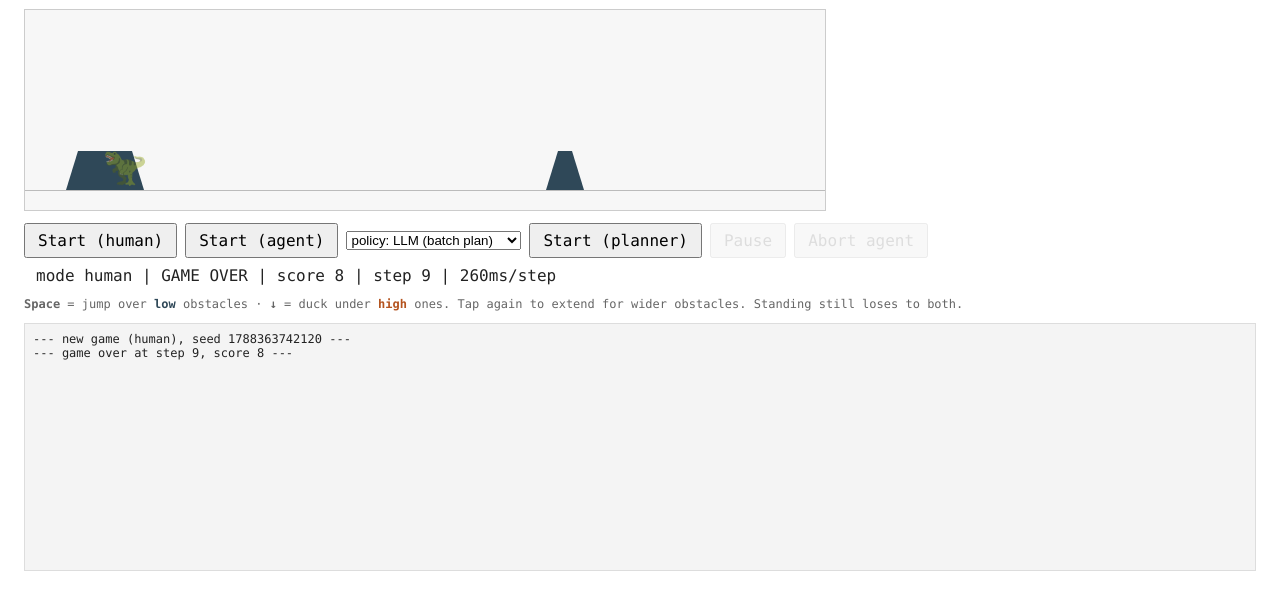
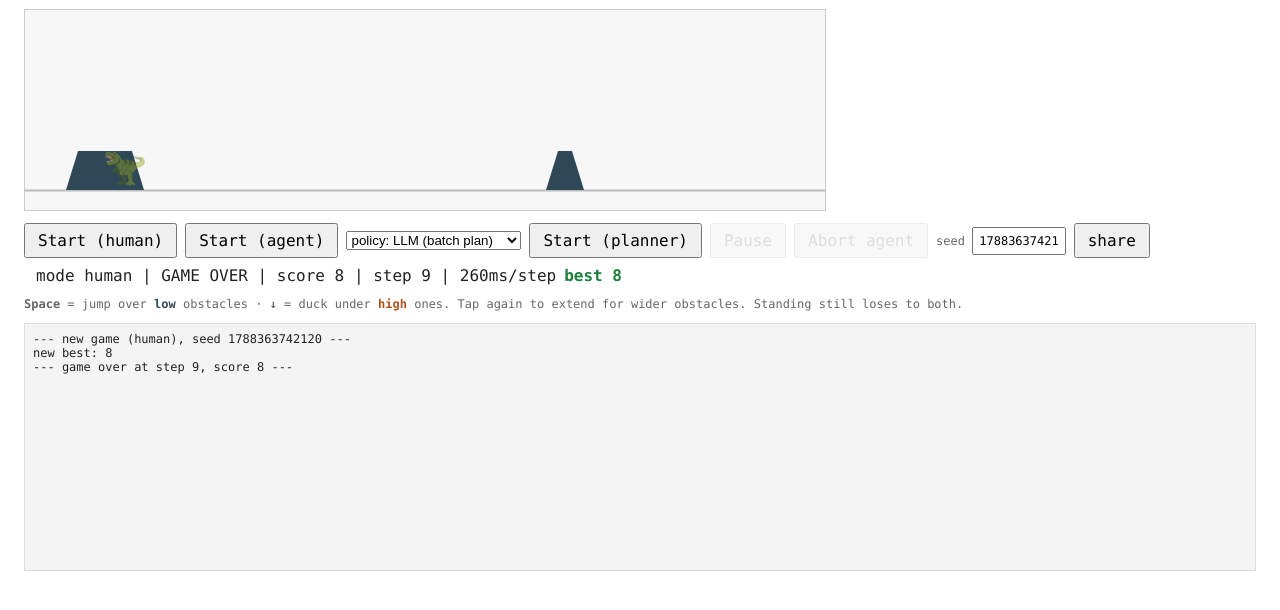
Before and after one commit to gowsri11/dino-game-agent, a website with bundled scripts: page public/index.html in a window 1280 px wide. Both pictures are taken after a click on the button "Start (human)". Shown: the part 48-658 px from the top of the page. Built offline with nearby package versions, Linux system fonts and the light colour scheme.

Commit message:
Add seed sharing, a persistent best score, and death feedback
The RNG was already seeded and the seed already logged, so replaying an exact run
only needed surfacing: the seed box shows the current run and accepts one to
replay, and share copies a ?seed= link. Same seed, same lane, which is what makes
a human score and an agent score comparable rather than anecdotal.

Best score persists in localStorage so a run has a point.

Feedback is a decaying jolt and red wash on death, and a ring around the player
as an obstacle passes under them intact. main.js reports what happened and when;
the renderer owns how it looks.

Fixes a static-routing bug this surfaced: the server matched on the raw request
url, so any path carrying a query string 404ed. Every shared run link would have
been dead on arrival.

```diff
--- a/public/index.html
+++ b/public/index.html
@@ -12,6 +12,9 @@
   button { font: inherit; padding: 6px 12px; cursor: pointer; }
   button:disabled { opacity: .4; cursor: default; }
   #stats { margin-left: 12px; }
+  #best { color: #1b7f3b; font-weight: bold; }
+  input { font: inherit; padding: 5px; width: 11ch; }
+  label { color: #666; font-size: 12px; }
   #log { margin-top: 12px; height: 230px; overflow-y: auto; background: #f4f4f4;
          border: 1px solid #ddd; padding: 8px; font-size: 12px; white-space: pre-wrap; }
   .hint { color: #666; font-size: 12px; }
@@ -33,7 +36,10 @@
     <button id="planner">Start (planner)</button>
     <button id="pause" disabled>Pause</button>
     <button id="abort" disabled>Abort agent</button>
+    <label>seed <input id="seed" size="11" placeholder="random" /></label>
+    <button id="share" title="copy a link that replays this exact run">share</button>
     <span id="stats">score 0</span>
+    <span id="best"></span>
   </div>
   <p class="hint">
     <b>Space</b> = jump over <span class="low">low</span> obstacles &middot;
--- a/public/main.js
+++ b/public/main.js
@@ -1,4 +1,4 @@
-import { createGame, step, applyAction, observe, POSE } from "./engine.js";
+import { createGame, step, applyAction, observe, POSE, PLAYER_COL, EMPTY } from "./engine.js";
 import { setupCanvas, draw } from "./render.js";
 import { EventBus } from "./agent/events.js";
 import { createTools } from "./agent/tools.js";
@@ -9,7 +9,21 @@ const ctx = setupCanvas(document.getElementById("game"));
 const $ = (id) => document.getElementById(id);
 const logEl = $("log");
 
+// A seed can come from the URL, so a run can be shared and replayed exactly.
+const urlSeed = Number(new URLSearchParams(location.search).get("seed"));
+if (Number.isFinite(urlSeed) && urlSeed > 0) $("seed").value = String(urlSeed);
+
+const BEST_KEY = "dino:best";
+const readBest = () => Number(localStorage.getItem(BEST_KEY) ?? 0) || 0;
+function recordBest(score) {
+  if (score <= readBest()) return false;
+  localStorage.setItem(BEST_KEY, String(score));
+  return true;
+}
+
 let game = createGame();
+let deathAt = 0;      // for the death shake
+let clearedAt = 0;    // for the obstacle-cleared pulse
 let mode = "human";      // "human" | "agent"
 let running = false, paused = false, aborted = false;
 let arming = false;   // agent mode: hold the world still until the first plan lands
@@ -59,10 +73,16 @@ function stats() {
               : (aborted ? "aborted" : "running");
   $("stats").textContent =
     `mode ${mode} | ${state} | score ${game.score} | step ${game.step} | ${game.stepMs}ms/step`;
+  const best = readBest();
+  $("best").textContent = best ? `best ${best}` : "";
 }
 
 function newGame(nextMode) {
-  game = createGame();
+  const wanted = Number($("seed").value.trim());
+  game = createGame(Number.isFinite(wanted) && wanted > 0 ? wanted : undefined);
+  $("seed").value = String(game.seed);
+  deathAt = 0;
+  clearedAt = 0;
   mode = nextMode;
   running = true; paused = false; aborted = false; arming = false;
   bufferedAction = null;
@@ -79,6 +99,8 @@ function newGame(nextMode) {
 
 function gameOver() {
   running = false;
+  deathAt = performance.now();
+  if (recordBest(game.score)) log(`new best: ${game.score}`);
   inFlight?.abort();
   inFlight = null;
   log(`--- game over at step ${game.step}, score ${game.score} ---`);
@@ -145,6 +167,8 @@ function tick(now) {
     }
     prevPose = game.poseNow;
     step(game, null);
+    // Passing through an obstacle and living: worth a nod.
+    if (game.alive && game.lane[PLAYER_COL] !== EMPTY) clearedAt = performance.now();
 
     // A press made during the post-landing cooldown is replayed here, once the
     // step has cleared that cooldown, rather than being silently dropped.
@@ -157,7 +181,10 @@ function tick(now) {
   const alpha = running && !paused && !arming
     ? Math.min(1, (now - lastStepAt) / game.stepMs)
     : 1;
-  draw(ctx, game, alpha, prevPose);
+  draw(ctx, game, alpha, prevPose, {
+    shake: Math.max(0, 1 - (now - deathAt) / 380),
+    pulse: Math.max(0, 1 - (now - clearedAt) / 260),
+  });
 }
 requestAnimationFrame(tick);
 
@@ -185,6 +212,16 @@ addEventListener("keydown", (e) => {
   if (e.repeat) return;              // ignore key auto-repeat from a held key
   humanPress(type);
 });
+
+$("share").onclick = async () => {
+  const url = `${location.origin}${location.pathname}?seed=${game.seed}`;
+  try {
+    await navigator.clipboard.writeText(url);
+    log(`copied: ${url}`);
+  } catch {
+    log(`share this run: ${url}`);   // clipboard needs a user gesture and https
+  }
+};
 
 $("start").onclick = () => { agent?.stop("human took over"); agent = null; newGame("human"); };
 $("agent").onclick = () => {
--- a/public/render.js
+++ b/public/render.js
@@ -51,11 +51,23 @@ function drawRun(ctx, kind, i, w, alpha) {
 }
 
 // alpha = fraction of the way from the last logical step to the next one.
-export function draw(ctx, g, alpha, prevPose = POSE.STAND) {
+// fx carries decaying 0..1 feedback values, so the renderer owns the look and
+// main.js only says what happened and when.
+export function draw(ctx, g, alpha, prevPose = POSE.STAND, fx = {}) {
   const w = LANE_WIDTH * CELL;
+  const shake = fx.shake ?? 0;
+
+  ctx.setTransform(1, 0, 0, 1, 0, 0);
   ctx.clearRect(0, 0, w, ROWS_H);
-  ctx.fillStyle = "#f7f7f7";
+  ctx.fillStyle = shake > 0 ? `rgba(255,${Math.round(247 - 90 * shake)},${Math.round(247 - 90 * shake)},1)`
+                            : "#f7f7f7";
   ctx.fillRect(0, 0, w, ROWS_H);
+  if (shake > 0) {
+    // Decaying jolt on death. Sign alternates per frame so it reads as a shake
+    // rather than a drift.
+    const mag = shake * shake * 7;
+    ctx.translate((Math.random() - 0.5) * mag, (Math.random() - 0.5) * mag);
+  }
 
   ctx.strokeStyle = "#bbb";
   ctx.beginPath();
@@ -72,13 +84,14 @@ export function draw(ctx, g, alpha, prevPose = POSE.STAND) {
     i += run - 1;
   }
 
-  drawPlayer(ctx, g, alpha, prevPose);
+  drawPlayer(ctx, g, alpha, prevPose, fx.pulse ?? 0);
+  ctx.setTransform(1, 0, 0, 1, 0, 0);
 }
 
 const topFor = (pose) =>
   pose === POSE.AIR ? AIR_TOP : pose === POSE.DUCK ? DUCK_TOP : GROUND_Y;
 
-function drawPlayer(ctx, g, alpha, prevPose) {
+function drawPlayer(ctx, g, alpha, prevPose, pulse) {
   // Rise fast, drop late. Collision is unchanged - this only stretches the
   // apparent hang time and keeps the sprite clear of the obstacle it just passed.
   const pose = g.poseNow;
@@ -89,14 +102,22 @@ function drawPlayer(ctx, g, alpha, prevPose) {
   const ease = t * t * (3 - 2 * t);
   const y = from + (to - from) * ease;
 
+  const cx = PLAYER_COL * CELL + CELL / 2;
+  if (pulse > 0) {
+    // Expanding ring as an obstacle passes under an intact player.
+    ctx.strokeStyle = `rgba(63,163,77,${pulse * 0.8})`;
+    ctx.lineWidth = 2;
+    ctx.beginPath();
+    ctx.arc(cx, y + CELL / 2, CELL * (0.5 + (1 - pulse) * 0.7), 0, Math.PI * 2);
+    ctx.stroke();
+  }
+
   const ducking = pose === POSE.DUCK;
   const size = ducking ? CELL * 0.55 : CELL - 4;
   ctx.font = `${size}px serif`;
   ctx.textAlign = "center";
   ctx.textBaseline = "middle";
   ctx.globalAlpha = g.alive ? 1 : 0.45;
-  ctx.fillText("\u{1F996}",
-    PLAYER_COL * CELL + CELL / 2,
-    y + (ducking ? (FLOOR_Y - DUCK_TOP) / 2 : CELL / 2));
+  ctx.fillText("\u{1F996}", cx, y + (ducking ? (FLOOR_Y - DUCK_TOP) / 2 : CELL / 2));
   ctx.globalAlpha = 1;
 }
--- a/server.js
+++ b/server.js
@@ -293,7 +293,10 @@ const server = http.createServer(async (req, res) => {
     return;
   }
 
-  const rel = req.url === "/" ? "index.html" : decodeURIComponent(req.url).slice(1);
+  // Strip the query string: shared run links carry ?seed=, and matching on the
+  // raw url would 404 them.
+  const { pathname } = new URL(req.url, "http://localhost");
+  const rel = pathname === "/" ? "index.html" : decodeURIComponent(pathname).slice(1);
   const file = path.join(PUBLIC, rel);
   if (!file.startsWith(PUBLIC)) { res.writeHead(403).end(); return; }
   try {
```
Also changed, not shown: ROADMAP.md (+1 -1 lines), README.md.
